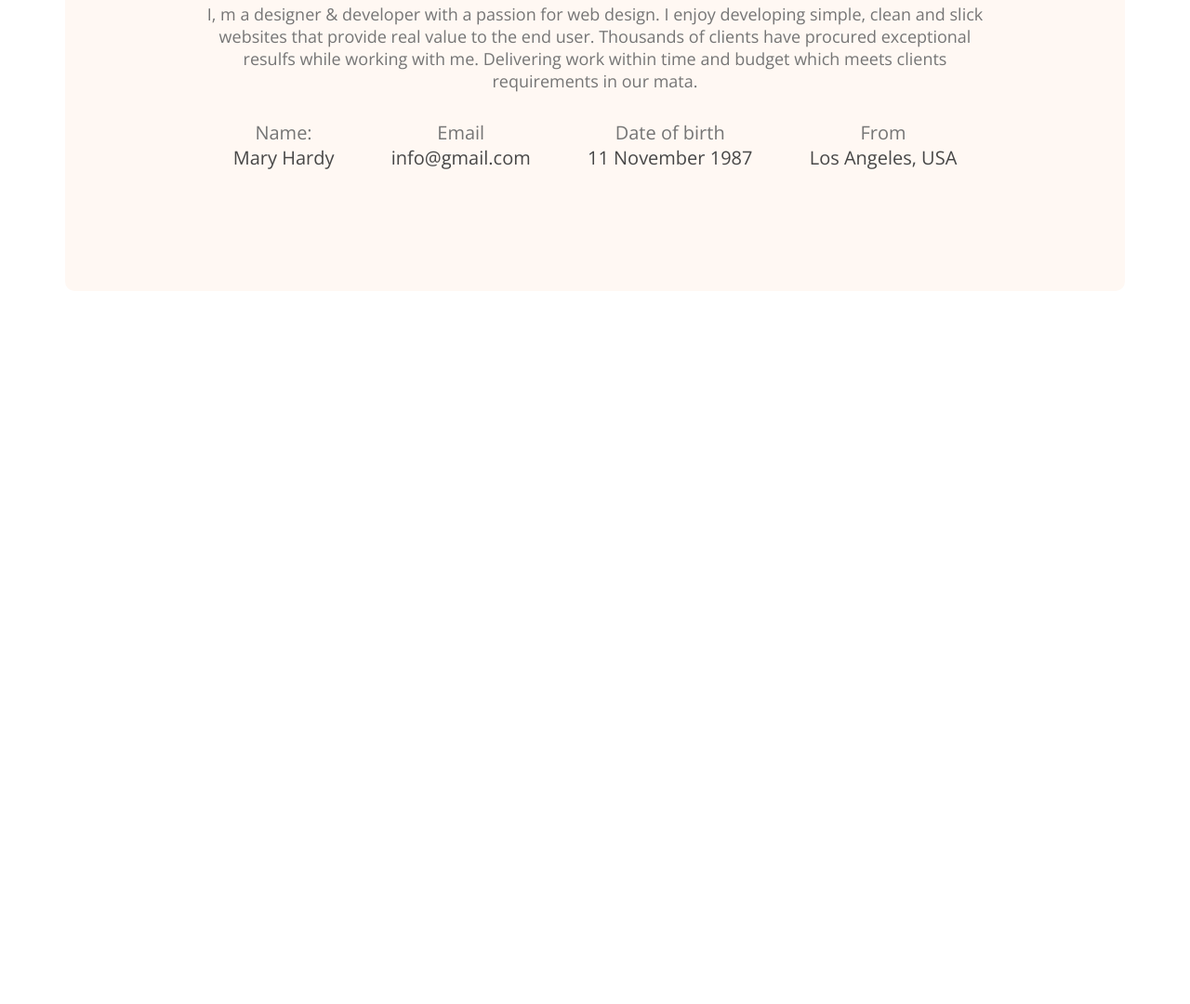
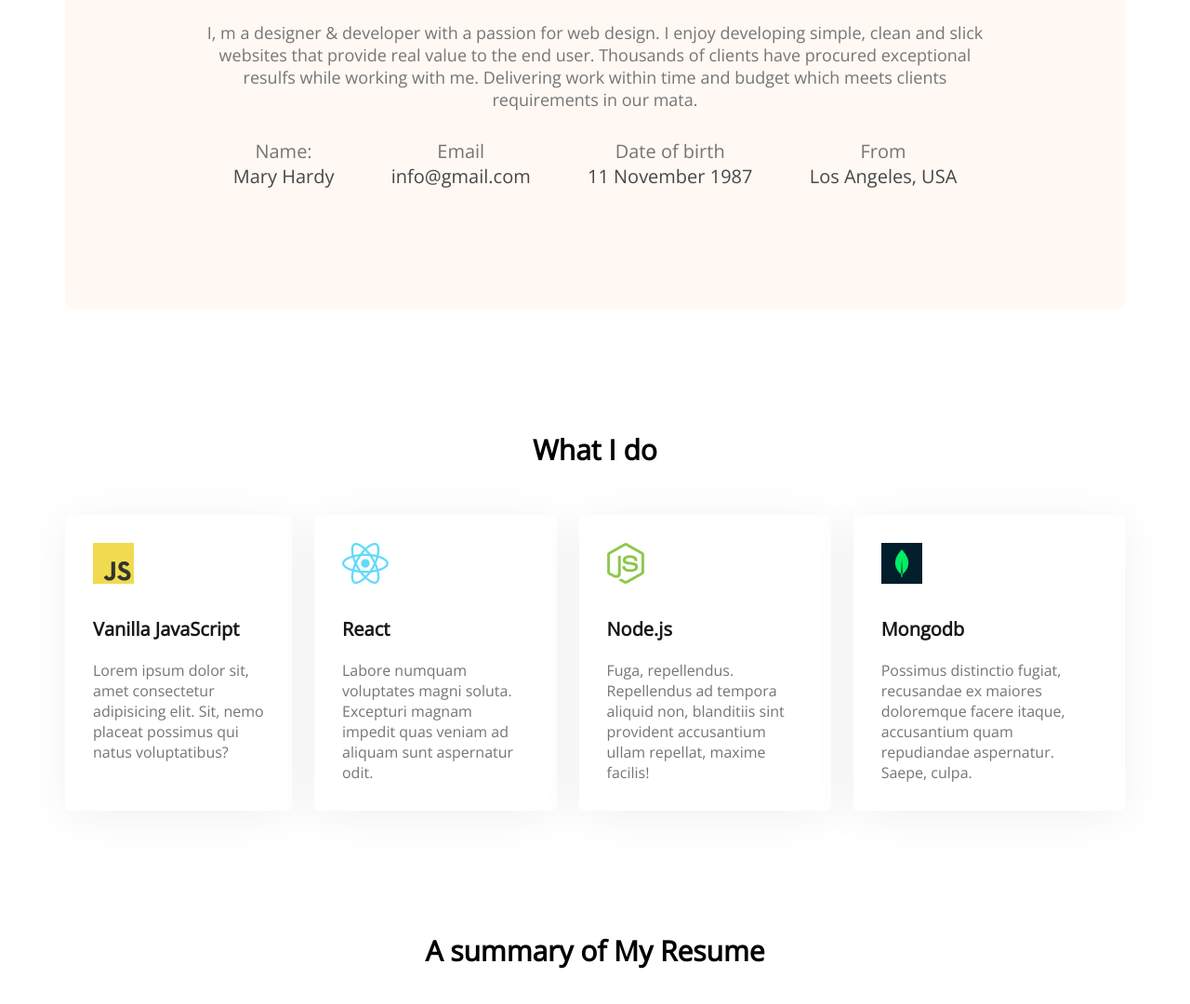
Before and after one commit to Humayun63/developer-portfolio, a plain HTML site: page index.html in a window 1280 px wide. Shown: the part 1168-2248 px from the top of the page at 93% size. Before the commit the page ends 1481 px from the top, so only its background shows below. Drawn offline with nearby package versions, Linux system fonts and the light colour scheme.

Commit message:
What I Do section added

```diff
--- a/index.html
+++ b/index.html
@@ -56,6 +56,41 @@
                 </div>
             </div>
         </section>
+        <!-- WHAT I DO SECTION -->
+        <section class="what-i-do">
+            <h3 class="section-title">What I do</h3>
+            <div class="skills-container">
+                <div class="skill">
+                    <img src="images/icons/js.png" alt="">
+                    <p class="skill-title">Vanilla JavaScript</p>
+                    <p class="skill-description">Lorem ipsum dolor sit, amet consectetur adipisicing elit. Sit, nemo placeat possimus qui natus voluptatibus?</p>
+                </div>
+                <div class="skill">
+                    <img src="images/icons/react.png" alt="">
+                    <p class="skill-title">React</p>
+                    <p class="skill-description">Labore numquam voluptates magni soluta. Excepturi magnam impedit quas veniam ad aliquam sunt aspernatur odit.</p>
+                </div>
+                <div class="skill">
+                    <img src="images/icons/nodejs.png" alt="">
+                    <p class="skill-title">Node.js</p>
+                    <p class="skill-description">Fuga, repellendus. Repellendus ad tempora aliquid non, blanditiis sint provident accusantium ullam repellat, maxime facilis!</p>
+                </div>
+                <div class="skill">
+                    <img src="images/icons/mongo.png" alt="">
+                    <p class="skill-title">Mongodb</p>
+                    <p class="skill-description">Possimus distinctio fugiat, recusandae ex maiores doloremque facere itaque, accusantium quam repudiandae aspernatur. Saepe, culpa.</p>
+                </div>
+            </div>
+        </section>
+        <!-- Resume Section -->
+        <section class="resume">
+            <h3 class="section-title">A summary of My Resume</h3>
+            <div class="resume-content">
+                <div>
+
+                </div>
+            </div>
+        </section>
     </main>
     <footer>
 
--- a/styles/portfolio.css
+++ b/styles/portfolio.css
@@ -24,12 +24,16 @@
     background-repeat: no-repeat;
     background-position: bottom right, left;
 }
+section{
+    margin-top: 130px;
+}
 
 /* HEADER AND NAV STYLES    */
 nav {
     display: flex;
     justify-content: space-between;
-    margin: 50px 150px;
+    margin: 0px 150px 50px;
+    padding-top: 50px;
 }
 
 .nav-title {
@@ -81,7 +85,6 @@ main {
 
 /* ABOUT SECTION STYLE */
 .about {
-    margin-top: 130px;
     background: #FFF8F3;
     border-radius: 10px;
     padding: 130px 150px;
@@ -90,24 +93,61 @@ main {
 
 .section-title {
     text-align: center;
-    margin-bottom: 30px;
+    margin-bottom: 50px;
     font-weight: 700;
     font-size: 30px;
+
 }
+
 .section-description {
     color: #757575;
     font-size: 18px;
     margin-bottom: 30px;
 }
-.about-info-container{
+
+.about-info-container {
     display: flex;
     justify-content: space-around;
 }
-.about .info-title{
+
+.about .info-title {
     color: #757575;
     font-size: 20px;
 }
-.about .info-description{
+
+.about .info-description {
     color: #474747;
     font-size: 20px;
 }
+
+/* WHAT I DO STYLES */
+.what-i-do {
+
+}
+
+.skills-container {
+    display: flex;
+    gap: 24px;
+    /* background: #1E1E1E; */
+}
+
+.skill {
+    background: #FFFFFF;
+    box-shadow: 0px 6px 50px rgba(0, 0, 0, 0.06);
+    border-radius: 5px;
+    padding: 30px;
+}
+
+.skill-title {
+    font-weight: 700;
+    font-size: 20px;
+    color: #181818;
+    margin-top: 30px;
+    margin-bottom: 20px;
+
+}
+
+.skill-description {
+    color: #757575;
+}
+/* RESUME STYLES */
```
